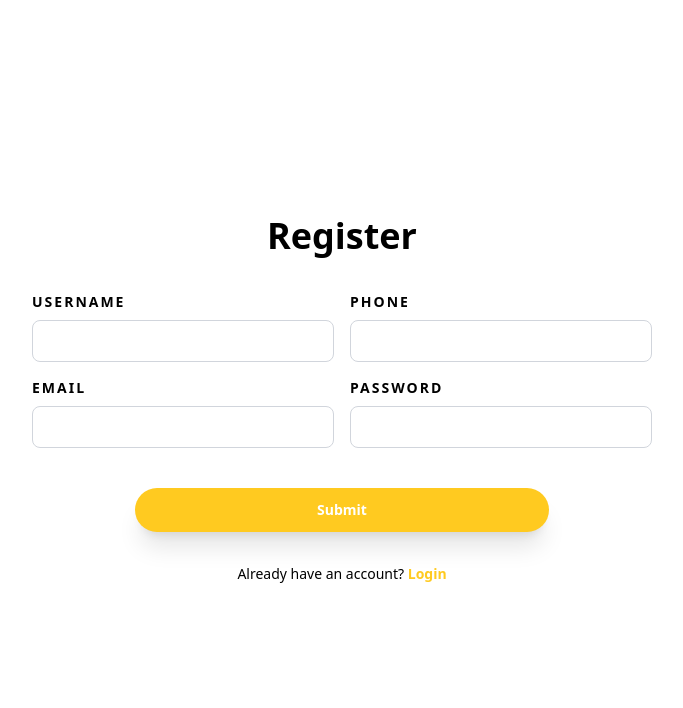
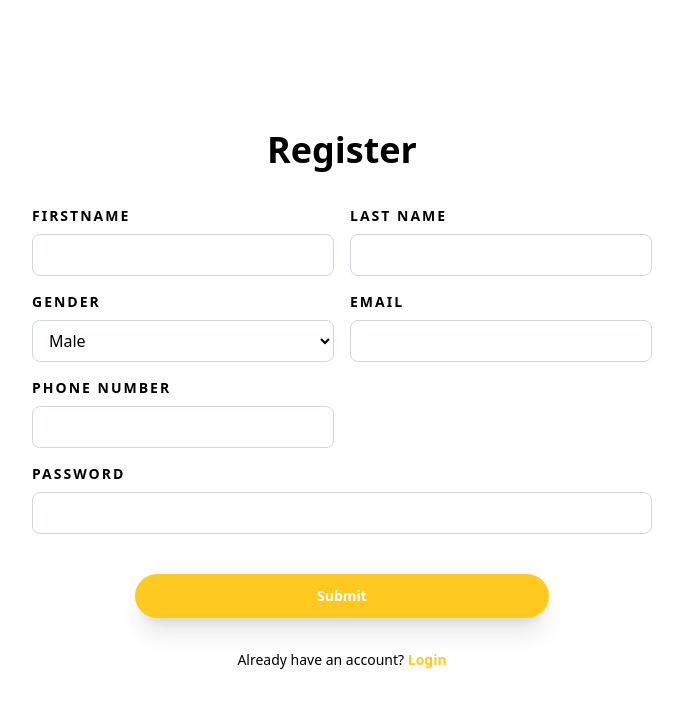
Before and after one commit to Aadhithya-Ganesh/Pick-Me-Up, a React (Vite) app in the folder frontend/: page /signup in a window 1280 px wide. Shown: the top 708 px of the page, without its empty margins (298-981 px from the left). Built offline with nearby package versions, Linux system fonts and the light colour scheme.

Commit message:
added signup page

```diff
--- a/frontend/src/pages/SignupPage.jsx
+++ b/frontend/src/pages/SignupPage.jsx
@@ -1,4 +1,5 @@
 import { Form, Link, redirect } from "react-router-dom";
+import axios from "axios";
 
 function SignupPage() {
   return (
@@ -18,33 +19,45 @@ function SignupPage() {
             <div className="mb-10 grid grid-cols-1 gap-4 sm:grid-cols-2">
               <div>
                 <label
-                  htmlFor="username"
+                  htmlFor="firstName"
                   className="block text-sm font-semibold tracking-[2px]"
                 >
-                  USERNAME
+                  FIRSTNAME
                 </label>
                 <input
                   type="text"
-                  id="username"
-                  name="username"
+                  id="firstName"
+                  name="firstName"
                   required
                   className="mt-2 w-full rounded-lg border border-gray-300 px-3 py-2"
                 />
               </div>
               <div>
-                <label
-                  htmlFor="fullname"
-                  className="block text-sm font-semibold tracking-[2px]"
-                >
-                  PHONE
+                <label htmlFor="lastName" className="block text-sm font-semibold tracking-[2px]">
+                  LAST NAME
                 </label>
                 <input
-                  type="number"
-                  id="phone"
-                  name="phone"
+                  type="text"
+                  id="lastName"
+                  name="lastName"
                   required
                   className="mt-2 w-full rounded-lg border border-gray-300 px-3 py-2"
                 />
+              </div>
+              <div>
+                <label htmlFor="gender" className="block text-sm font-semibold tracking-[2px]">
+                  GENDER
+                </label>
+                <select
+                  id="gender"
+                  name="gender"
+                  required
+                  className="mt-2 w-full rounded-lg border border-gray-300 px-3 py-2"
+                >
+                  <option value="Male">Male</option>
+                  <option value="Female">Female</option>
+                  <option value="Not Prefer to Say">Not Prefer to Say</option>
+                </select>
               </div>
               <div>
                 <label
@@ -62,6 +75,21 @@ function SignupPage() {
                 />
               </div>
               <div>
+                <label
+                  htmlFor="phone"
+                  className="block text-sm font-semibold tracking-[2px]"
+                >
+                  PHONE NUMBER
+                </label>
+                <input
+                  type="number"
+                  id="phone"
+                  name="phone"
+                  required
+                  className="mt-2 w-full rounded-lg border border-gray-300 px-3 py-2"
+                />
+              </div>
+              <div className="sm:col-span-2">
                 <label
                   htmlFor="password"
                   className="block text-sm font-semibold tracking-[2px]"
@@ -105,7 +133,34 @@ function SignupPage() {
 
 export default SignupPage;
 
+// export const action = async ({ request }) => {
+//   console.log("signup action");
+//   return redirect("/login");
+// };
 export const action = async ({ request }) => {
-  console.log("signup action");
-  return redirect("/login");
+  const form = await request.formData();
+
+  const firstName = form.get("firstName");
+  const lastName = form.get("lastName");
+  const gender = form.get("gender")
+  const email = form.get("email");
+  const phone = form.get("phone");
+  const password = form.get("password");
+
+  const payload = {
+    firstName,
+    lastName,
+    email,
+    gender,
+    phone,
+    password
+  };
+
+  try {
+    await axios.post("http://localhost:8000/auth/register", payload);
+    return redirect("/login?signup=1");
+  } catch (err) {
+    console.error("SIGNUP FAILED:", err.response?.data);
+    return redirect("/signup?error=1");
+  }
 };
```
